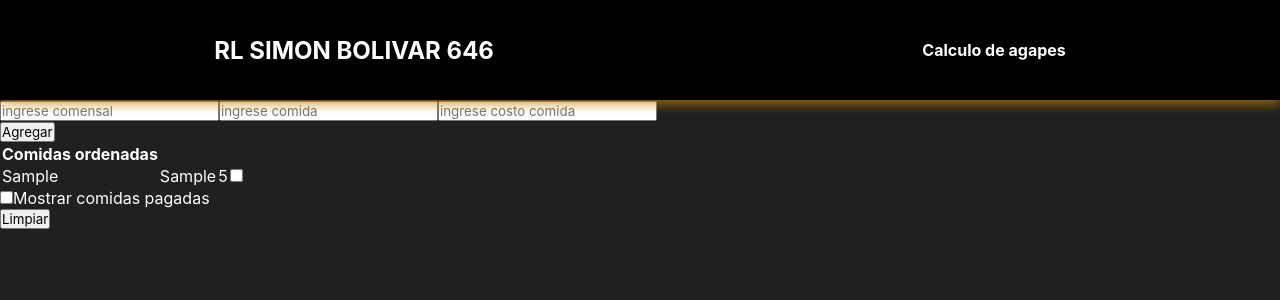
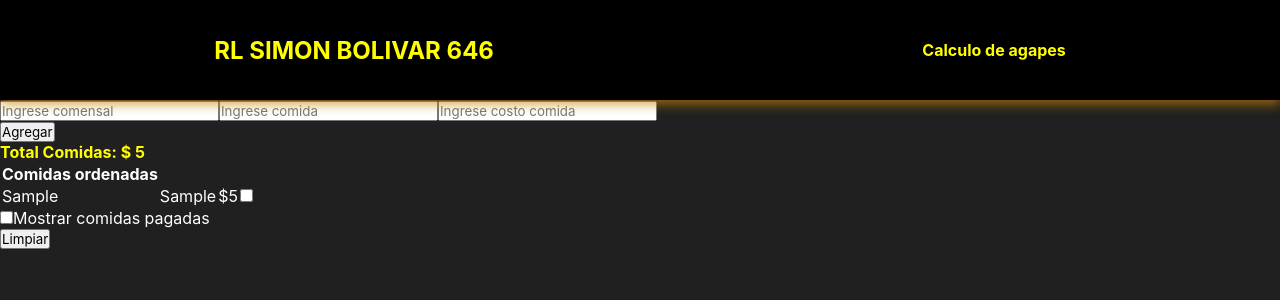
Before and after one commit to elifred2022/agapeii, a React (Create React App) app: page / in a window 1280 px wide. Both pictures are taken after typing "Sample", "Sample", "5" into the empty fields and a click on the button "Agregar". Shown: the top 300 px of the page. Built offline with nearby package versions, Linux system fonts and the light colour scheme.

Commit message:
resuelto la suma de los costos falta resolver el useeffect para recuperar del local storage solo el total de suma de costo

```diff
--- a/src/App.js
+++ b/src/App.js
@@ -9,8 +9,8 @@ function App() {
   const [tasksItems, setTasksItems] = useState([]);
   const [showCompleted, setShowCompleted] = useState(false);
 
-  function creatNewTask(taskName, comida, costoComida) {
-    console.log(taskName, comida, costoComida);
+  function creatNewTask(taskName, comida, costoComida, acumComida) {
+    console.log(taskName, comida, costoComida, acumComida);
     if (!tasksItems.find((task) => task.name === taskName)) {
       setTasksItems([
         ...tasksItems,
@@ -19,6 +19,7 @@ function App() {
           comida: comida,
           costoComida: costoComida,
           done: false,
+          acumComida: acumComida,
         },
       ]);
     }
--- a/src/components/CapDataComida.js
+++ b/src/components/CapDataComida.js
@@ -4,37 +4,55 @@ export const CapDataComida = (props) => {
   // console.log(props); comento para q no salga en consola
   const [newComensal, setNewComensal] = useState("");
   const [newComida, setNewComida] = useState("");
-  const [newCostoComida, setNewCostoComida] = useState("");
+  const [newCostoComida, setNewCostoComida] = useState(""); // estado para ir almacenando el monto ingresado
+  // Estado para mantener la suma total
+  const [newAcumComida, setNewAcumComida] = useState(0); // estado para ir sumando los montos ingresados
+
+  // Estado para almacenar el monto ingresado en el formulario
+  //const [monto, setMonto] = useState("");
 
   const handleSubmit = (e) => {
     e.preventDefault(); /* este codigo para q no refresque la pagina*/
-    props.creatNewTask(newComensal, newComida, newCostoComida);
+    props.creatNewTask(newComensal, newComida, newCostoComida, newAcumComida);
+
     // localStorage.setItem("task", newTasks);
     setNewComensal("");
     setNewComida("");
+
+    // Convierte el monto ingresado a un número
+    const montoNumerico = parseFloat(newCostoComida);
+
+    // Verifica si el monto es un número válido
+    if (!isNaN(montoNumerico)) {
+      // Suma el monto al total actual
+      setNewAcumComida(newAcumComida + montoNumerico);
+
+      // Limpia el campo de entrada
       setNewCostoComida("");
+    }
   };
 
   return (
+    <>
       <form onSubmit={handleSubmit} className="my-2 row">
         <div className="col-9">
           <input
             type="text"
-          placeholder="ingrese comensal"
+            placeholder="Ingrese comensal"
             onChange={(e) => setNewComensal(e.target.value)}
             value={newComensal}
             className="form-control"
           ></input>
           <input
             type="text"
-          placeholder="ingrese comida"
+            placeholder="Ingrese comida"
             onChange={(e) => setNewComida(e.target.value)}
             value={newComida}
             className="form-control"
           ></input>
           <input
             type="number"
-          placeholder="ingrese costo comida"
+            placeholder="Ingrese costo comida"
             onChange={(e) => setNewCostoComida(e.target.value)}
             value={newCostoComida}
             className="form-control"
@@ -44,5 +62,8 @@ export const CapDataComida = (props) => {
           <button className="btn btn-primary btn-sm">Agregar</button>
         </div>
       </form>
+
+      <b className="sumacomida">Total Comidas: $ {newAcumComida} </b>
+    </>
   );
 };
--- a/src/components/TaskRow.js
+++ b/src/components/TaskRow.js
@@ -1,9 +1,10 @@
-export const TaskRow = ({ task, comida, toggleTask }) => {
+export const TaskRow = ({ task, toggleTask }) => {
   return (
+    <>
       <tr>
         <td>{task.name}</td>
         <td>{task.comida}</td>
-      <td>{task.costoComida}</td>
+        <td>${task.costoComida}</td>
         <td>
           <input
             type="checkbox"
@@ -12,5 +13,6 @@ export const TaskRow = ({ task, comida, toggleTask }) => {
           />
         </td>
       </tr>
+    </>
   );
 };
--- a/src/index.css
+++ b/src/index.css
@@ -45,8 +45,12 @@ header {
   background-color: white;
   box-shadow: 0 5px 10px #c78306a4;
   background: black;
-  color: white;
+  color: yellow;
   position: relative;
+}
+
+.sumacomida{
+  color: yellow;
 }
 
 Link {
```
Lines whose indentation alone changed are shown as unchanged.
